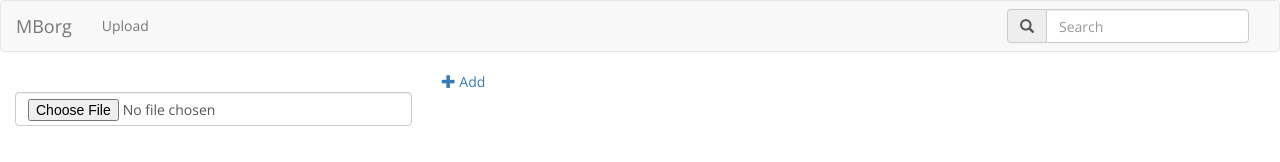
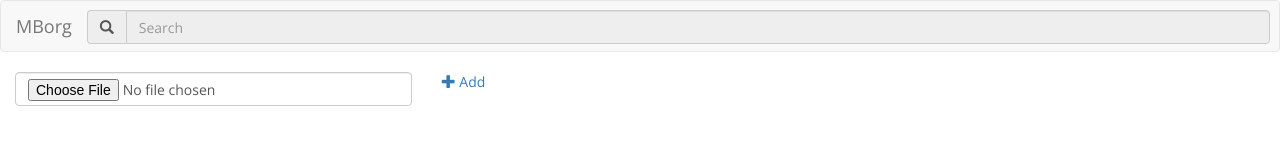
Before and after one commit to narsenico/mborg, a website: page dist/index.html in a window 1280 px wide. Drawn offline with nearby package versions, Linux system fonts and the light colour scheme.

Commit message:
search bar

```diff
--- a/dist/css/mborg.css
+++ b/dist/css/mborg.css
@@ -1,5 +1,12 @@
 body {
     font-family: "Open Sans", "Helvetica Neue", Helvetica, Arial, sans-serif;
+}
+
+.navbar-fullsize {
+    height: 50px;
+    padding: 9px 9px 0px 0px;
+    font-size: 18px;
+    line-height: 20px;
 }
 
 .bookmark img {
--- a/dist/index.html
+++ b/dist/index.html
@@ -20,39 +20,28 @@
 </head>
 
 <body>
-    <nav class="navbar navbar-default">
-        <div class="container-fluid">
-            <div class="navbar-header">
-                <a class="navbar-brand" href="#">MBorg</a>
-            </div>
-            <div class="collapse navbar-collapse" id="bs-example-navbar-collapse-1">
-                <ul class="nav navbar-nav">
-                    <li><a href="javascript:upload()">Upload</a></li>
-                </ul>
-                <form class="navbar-form navbar-right" role="search">
-                    <div class="form-group">
-                        <div class="input-group">
-                            <div class="input-group-addon">
-                                <span class="glyphicon glyphicon-search" aria-hidden="true"></span>
-                            </div>
-                            <input type="text" class="form-control" placeholder="Search" id="txtsearch">
-                        </div>
-                    </div>
-                </form>
+    <div class="navbar navbar-default">
+        <div class="navbar-header">
+            <a class="navbar-brand" href="#">MBorg</a>
+            <div class="navbar-fullsize">
+                <div class="input-group">
+                    <span class="input-group-addon"><span class="glyphicon glyphicon-search" aria-hidden="true"></span></span>
+                    <input type="text" class="form-control" id="txtsearch" aria-label="Search" placeholder="Search" disabled>
+                </div>
             </div>
         </div>
-    </nav>
+    </div>
     <div class="container-fluid">
         <div class="row">
             <div class="col-md-4">
+                <!-- TODO: da spostare -->
+                <input type="file" class="form-control" id="ctlfile">
                 <div class="tree" id="folders"></div>
                 <div class="tree list-group">
                     <a href="#" class="list-group-item" id="itemsearch" style="display: none">
                         <span class="badge">0</span> Search
                     </a>
                 </div>
-                <!-- TODO: da spostare -->
-                <input type="file" class="form-control" id="ctlfile">
             </div>
             <div class="col-md-8">
                 <div class="link-commands">
@@ -100,22 +89,18 @@
         // // leggo i dati da /data/tree.json
         // $.getJSON('/data/tree.json')
         //     .then(function(data) {
-        //         $('#folders')
-        //             .treeview({
-        //                 data: data
-        //             })
-        //             .on('nodeSelected', nodeSelected);
-        //         makeLinks($('#links'), data);
+        //          ...
         //     })
         //     .fail(function() {
         //         alert('error retrieving tree data');
         //     });
         //fake();
-        // prevego il refresh della pagina se digitato enter nella casella di ricerca
+        // prevengo il refresh della pagina se digitato enter nella casella di ricerca
         $('#txtsearch').on('keydown', function(event) {
             if (event.which == 13) {
                 event.preventDefault();
                 event.stopPropagation();
+                performSearch($('#txtsearch').val());
             }
         });
         // alla selezione di #itemsearch ribadisco la ricerca
@@ -127,7 +112,7 @@
             $('#txtsearch').val(term);
             performSearch(term);
         });
-        //
+        // gestisco l'upload del file
         $('#ctlfile').on('change', function(event) {
             var files = event.target.files;
             for (var ii = 0, ff; ff = files[ii]; ii++) {
@@ -139,6 +124,7 @@
                 reader.onload = (function(file) {
                     return function(event) {
                         var context = $.parseHTML(event.target.result);
+                        // TODO: controllare il doctype che deve essere NETSCAPE-Bookmark-file-1
                         var root = parseBookmarkFile(context);
                         createTreeView(root);
                     };
@@ -207,6 +193,7 @@
             })
             .on('nodeSelected', nodeSelected);
         makeLinks($('#links'), root);
+        $('#txtsearch').prop('disabled', false);
     }
 
     function parseBookmarkFile(context) {
@@ -273,6 +260,7 @@
             function(node) {
                 $('#folders').treeview('unselectNode', node);
             });
+        // se il termine di ricerca è vuoto nascondo tutto altrimenti visualizzo solo i bookmark che lo soddisfano
         if (_.isEmpty(term)) {
             // TODO: selezionare l'ultimo nodo selezionato
             $('.bookmark').hide();
```
